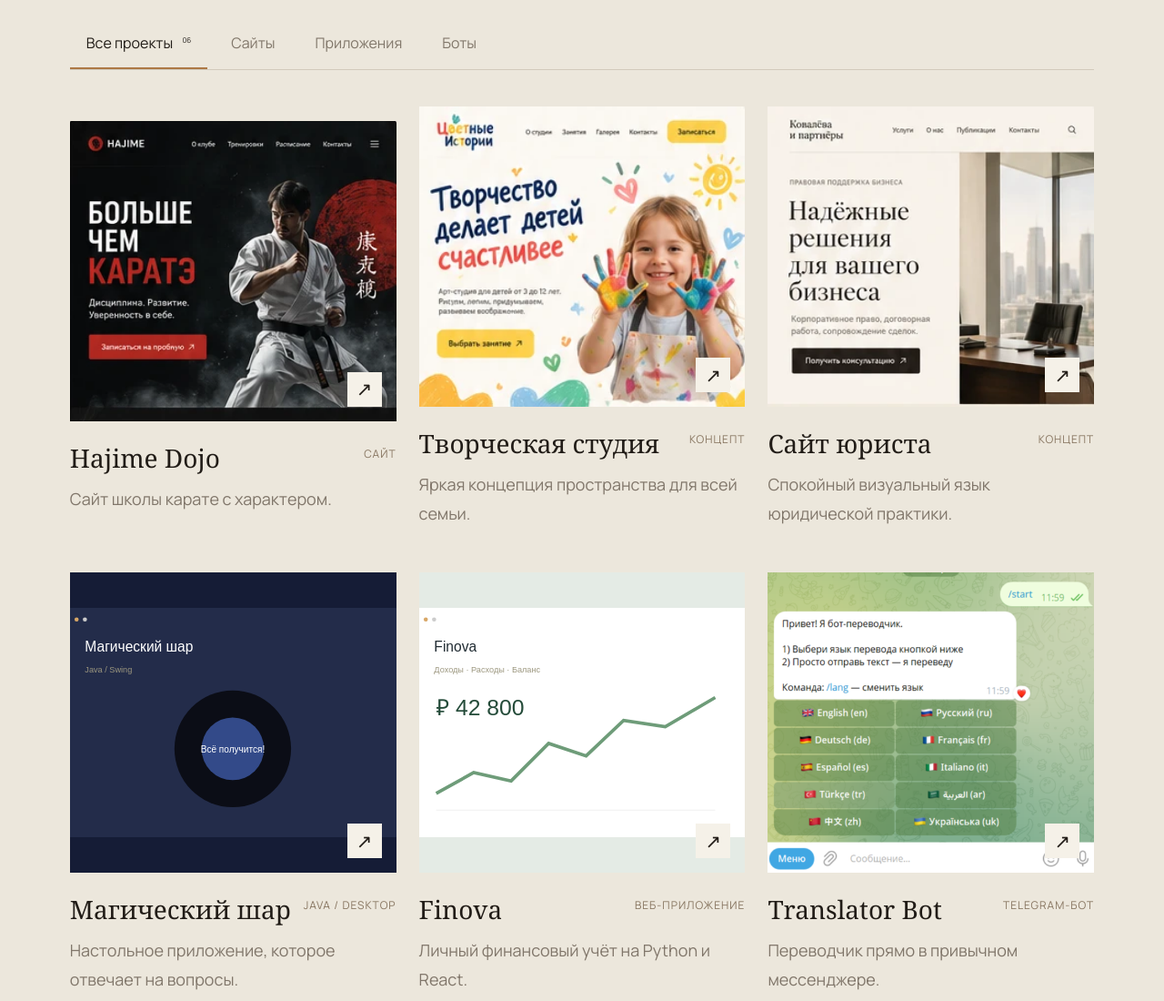
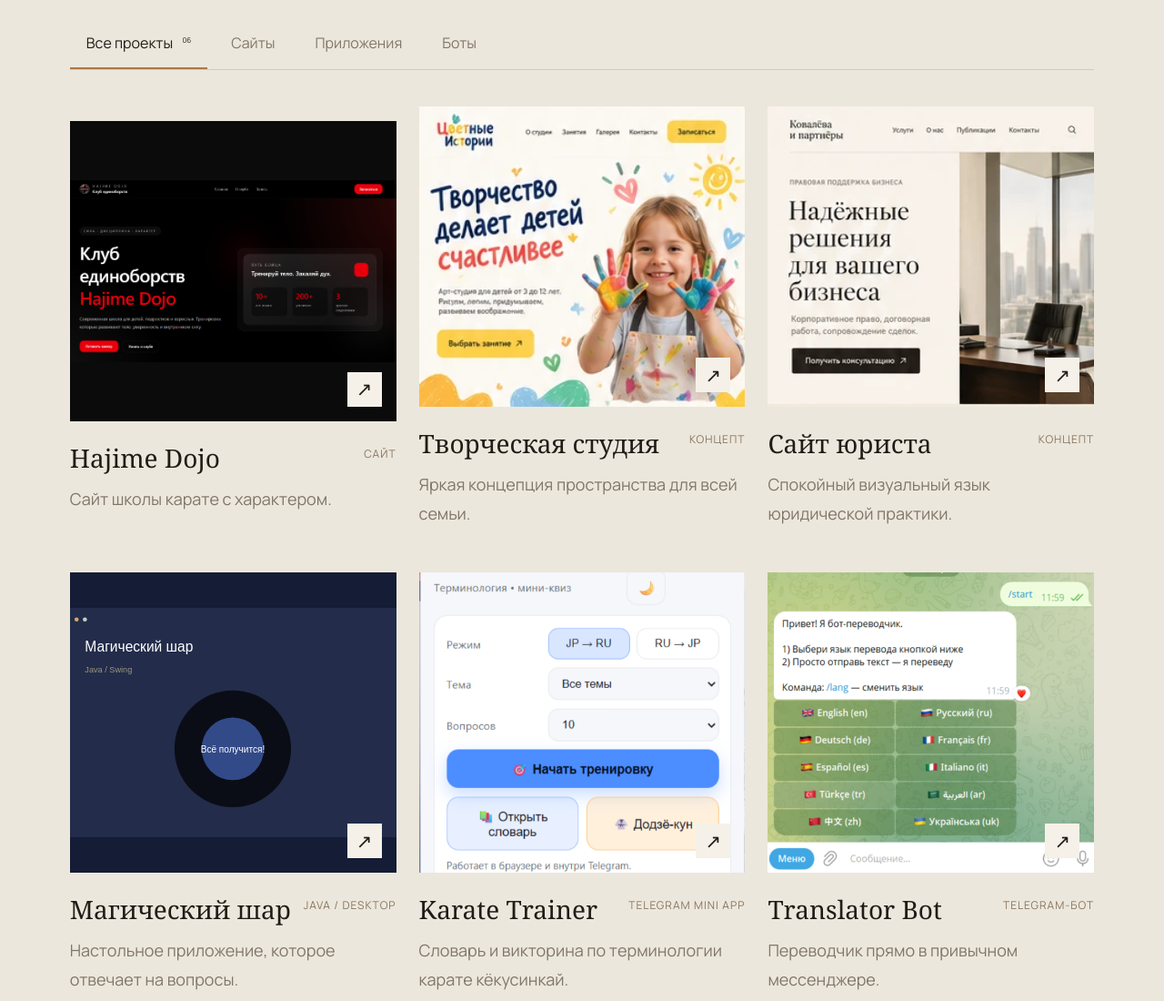
Before and after one commit to anna-lazar-tech/anna-lazar-tech.github.io, a plain HTML site: page index.html in a window 1280 px wide. Shown: the part 1920-3020 px from the top of the page at 91% size. Drawn offline with Linux system fonts and the light colour scheme.

Commit message:
Update karate projects in portfolio

```diff
--- a/app.js
+++ b/app.js
@@ -1,9 +1,9 @@
 const projects = [
-    { id: 'dojo', type: 'site', title: 'Hajime Dojo', category: 'САЙТ', desc: 'Сайт школы карате с характером.', tech: ['React', 'Vite', 'Адаптивная вёрстка'], image: 'dojo.webp', status: 'Проект · превью — визуальный концепт', text: 'Сайт школы карате: информация о клубе, направлениях тренировок и способах связи. Тёмная палитра и выразительная типографика поддерживают спортивный характер проекта.', features: ['Адаптация интерфейса к телефону и компьютеру', 'Понятная структура для знакомства с клубом', 'Переход к информации о тренировках'], url: 'https://anna-lazar-dev.github.io/hajime-dojo/', link: 'Открыть сайт' },
+    { id: 'dojo', type: 'site', title: 'Hajime Dojo', category: 'САЙТ', desc: 'Сайт школы карате с характером.', tech: ['React', 'Vite', 'Адаптивная вёрстка'], image: 'dojo-home.png', images: ['dojo-home.png', 'dojo-about.png'], status: 'Действующий сайт · скриншоты', text: 'Сайт школы карате: информация о клубе, направлениях тренировок и способах связи. Тёмная палитра и выразительная типографика поддерживают спортивный характер проекта.', features: ['Адаптация интерфейса к телефону и компьютеру', 'Понятная структура для знакомства с клубом', 'Переход к информации о тренировках'], url: 'https://hajimedojo.ru/', link: 'Открыть сайт' },
     { id: 'studio', type: 'site', title: 'Творческая студия', category: 'КОНЦЕПТ', desc: 'Яркая концепция пространства для всей семьи.', tech: ['UI-концепция', 'Адаптивный дизайн'], image: 'studio.webp', status: 'Визуальная концепция', text: 'Пример оформления сайта творческого центра. Яркие акценты, направления занятий и понятный путь к знакомству со студией. Этот пример показывает возможный стиль, а не завершённый клиентский сайт.', features: ['Каталог направлений для детей и взрослых', 'Акцент на пробном занятии', 'Дружелюбная палитра и крупные визуальные блоки'] },
     { id: 'law', type: 'site', title: 'Сайт юриста', category: 'КОНЦЕПТ', desc: 'Спокойный визуальный язык юридической практики.', tech: ['UI-концепция', 'Типографика'], image: 'law.webp', status: 'Визуальная концепция', text: 'Концепция сайта для юридической практики: сдержанная палитра, ясная иерархия и внимание к читаемости. Названия и содержание на превью служат иллюстрацией оформления.', features: ['Представление направлений практики', 'Структура для описания услуг', 'Заметный переход к обращению'] },
     { id: 'magic', type: 'app', title: 'Магический шар', category: 'JAVA / DESKTOP', desc: 'Настольное приложение, которое отвечает на вопросы.', tech: ['Java', 'Swing', 'ООП'], image: 'magic.svg', status: 'Учебный проект · схема интерфейса', text: 'Настольное Java-приложение с графическим интерфейсом. Пользователь задаёт вопрос, шар встряхивается и показывает случайный ответ. Можно добавлять собственные варианты ответов.', features: ['Анимация встряхивания через Swing Timer', 'Проверка пустого ввода и повторов ответов', 'Разделение модели, интерфейса и отрисовки', 'Справка и информация о приложении'] },
-    { id: 'finova', type: 'app', title: 'Finova', category: 'ВЕБ-ПРИЛОЖЕНИЕ', desc: 'Личный финансовый учёт на Python и React.', tech: ['Python', 'FastAPI', 'SQLAlchemy', 'React'], image: 'finova.svg', status: 'Проект в разработке · схема интерфейса', text: 'Веб-приложение для учёта доходов и расходов. В основе — пользователи, категории и финансовые операции. Серверная часть на FastAPI, интерфейс на React.', features: ['Категории доходов и расходов', 'Финансовые операции в базе данных', 'Серверная архитектура с SQLAlchemy и Alembic'], url: 'https://github.com/anna-lazar-tech/finova', link: 'Исходный код' },
+    { id: 'karate-trainer', type: 'bot', title: 'Karate Trainer', category: 'TELEGRAM MINI APP', desc: 'Словарь и викторина по терминологии карате кёкусинкай.', tech: ['HTML', 'CSS', 'JavaScript', 'Telegram Web Apps'], image: 'karate-trainer-home.png', images: ['karate-trainer-home.png', 'karate-trainer-dictionary.png'], captions: ['Настройка викторины', 'Словарь терминов'], status: 'Telegram Mini App · скриншоты', text: 'Мини-приложение для изучения терминологии карате кёкусинкай. Можно искать термины, проверять себя в викторине и читать Додзё-кун — клятву кёкусинкай.', features: ['Словарь с поиском, темами и избранным', 'Викторина в двух направлениях: японский ↔ русский', 'Додзё-кун — клятва кёкусинкай'], url: 'https://t.me/karate_trainer_bot', link: 'Открыть бота в Telegram' },
    {
   id: 'bot',
   type: 'bot',
@@ -26,10 +26,10 @@ const projects = [
 ];
 
 const grid = document.querySelector('#project-grid'), dialog = document.querySelector('#project-dialog'), lightbox = document.querySelector('#lightbox'); let current = null, index = 0;
-function render(filter = 'all') { grid.innerHTML = projects.filter(p => filter === 'all' || p.type === filter).map(p => `<button class="project-card" data-id="${p.id}" aria-label="Подробнее: ${p.title}"><div class="cover"><img src="assets/${p.image}" alt="${p.title} — иллюстративное превью" loading="lazy"><span class="arrow" aria-hidden="true">↗</span></div><div class="card-meta"><h3>${p.title}</h3><span>${p.category}</span></div><p>${p.desc}</p></button>`).join('') }
+function render(filter = 'all') { grid.innerHTML = projects.filter(p => filter === 'all' || p.type === filter).map(p => `<button class="project-card" data-id="${p.id}" aria-label="Подробнее: ${p.title}"><div class="cover" ${p.captions ? 'style="background:#f2f5fa"' : ''}><img ${p.captions ? 'style="object-fit:contain;object-position:center;transform:none"' : ''} src="assets/${p.image}" alt="${p.title} — иллюстративное превью" loading="lazy"><span class="arrow" aria-hidden="true">↗</span></div><div class="card-meta"><h3>${p.title}</h3><span>${p.category}</span></div><p>${p.desc}</p></button>`).join('') }
 render(); document.querySelector('.filters').addEventListener('click', e => { const b = e.target.closest('button'); if (!b) return; document.querySelectorAll('.filters button').forEach(x => { x.classList.toggle('active', x === b); x.setAttribute('aria-pressed', String(x === b)) }); render(b.dataset.filter) });
 grid.addEventListener('click', e => { const b = e.target.closest('[data-id]'); if (b) openProject(b.dataset.id) });
-function openProject(id) { current = projects.find(p => p.id === id); if (!current) return; const p = current; document.querySelector('#project-detail').innerHTML = `<article class="detail"><p class="eyebrow">${p.status}</p><h2 id="project-title">${p.title}</h2><p>${p.text}</p><div class="tags">${p.tech.map(t => `<span>${t}</span>`).join('')}</div><h3>О проекте</h3><ul>${p.features.map(t => `<li>${t}</li>`).join('')}</ul>${p.url ? `<a class="text-link" href="${p.url}" target="_blank" rel="noopener noreferrer">${p.link} ↗</a>` : ''}<h3 style="margin-top:35px">Галерея проекта</h3><p>Нажмите на изображение для подробного просмотра.</p><div class="detail-gallery"><button data-image="0"><img src="assets/${p.images ? p.images[0] : p.image}" alt="${p.title}: общий вид концепции"><span>01 / Выбор языка ↗</span></button><button data-image="1"><img src="assets/${p.images ? p.images[1] : p.image}" style="object-position:center" alt="${p.title}: детали того же превью"><span>02 / Описание бота ↗</span></button></div></article>`; dialog.showModal(); dialog.scrollTop = 0; history.replaceState(null, '', '#project-' + id) }
+function openProject(id) { current = projects.find(p => p.id === id); if (!current) return; const p = current; document.querySelector('#project-detail').innerHTML = `<article class="detail"><p class="eyebrow">${p.status}</p><h2 id="project-title">${p.title}</h2><p>${p.text}</p><div class="tags">${p.tech.map(t => `<span>${t}</span>`).join('')}</div><h3>О проекте</h3><ul>${p.features.map(t => `<li>${t}</li>`).join('')}</ul>${p.url ? `<a class="text-link" href="${p.url}" target="_blank" rel="noopener noreferrer">${p.link} ↗</a>` : ''}<h3 style="margin-top:35px">Галерея проекта</h3><p>Нажмите на изображение для подробного просмотра.</p><div class="detail-gallery"><button data-image="0"><img ${p.captions ? 'style="object-fit:contain;background:#f2f5fa"' : ''} src="assets/${p.images ? p.images[0] : p.image}" alt="${p.title}: общий вид"><span>01 / ${p.captions?.[0] ?? (p.id === "dojo" ? "Главный экран" : "Выбор языка")} ↗</span></button><button data-image="1"><img src="assets/${p.images ? p.images[1] : p.image}" style="object-position:center;${p.captions ? "object-fit:contain;background:#f2f5fa" : ""}" alt="${p.title}: второй экран"><span>02 / ${p.captions?.[1] ?? (p.id === "dojo" ? "О клубе" : "Описание бота")} ↗</span></button></div></article>`; dialog.showModal(); dialog.scrollTop = 0; history.replaceState(null, '', '#project-' + id) }
 function closeProject() { dialog.close(); history.replaceState(null, '', '#projects') } document.querySelector('.close').onclick = closeProject; dialog.addEventListener('cancel', () => history.replaceState(null, '', '#projects')); dialog.addEventListener('click', e => { if (e.target === dialog) closeProject(); const b = e.target.closest('[data-image]'); if (b) { index = Number(b.dataset.image); showImage(); lightbox.showModal() } });
-function showImage() { const img = document.querySelector('#full-image'); img.src = 'assets/' + current.image; img.alt = current.title + ' — ' + (index ? 'детали превью' : 'общий вид'); img.classList.toggle('zoomed', index === 1); document.querySelector('#image-label').textContent = current.title; document.querySelector('#image-counter').textContent = `${index + 1} / 2`; updateZoom(); document.querySelector('.image-scroll').scrollTop = 0 }
+function showImage() { const img = document.querySelector('#full-image'); img.src = 'assets/' + (current.images?.[index] ?? current.image); img.alt = current.title + ' — ' + (index ? 'детали превью' : 'общий вид'); img.classList.toggle('zoomed', index === 1); document.querySelector('#image-label').textContent = current.title; document.querySelector('#image-counter').textContent = `${index + 1} / 2`; updateZoom(); document.querySelector('.image-scroll').scrollTop = 0 }
 function updateZoom() { const z = document.querySelector('#full-image').classList.contains('zoomed'); document.querySelector('#zoom').textContent = z ? 'Вписать −' : 'Увеличить +'; document.querySelector('#zoom').setAttribute('aria-pressed', String(z)) } document.querySelector('#zoom').onclick = () => { document.querySelector('#full-image').classList.toggle('zoomed'); updateZoom() }; document.querySelector('#light-close').onclick = () => lightbox.close(); document.querySelector('#prev').onclick = () => { index = (index + 1) % 2; showImage() }; document.querySelector('#next').onclick = () => { index = (index + 1) % 2; showImage() }; lightbox.addEventListener('keydown', e => { if (e.key === 'ArrowRight' || e.key === 'ArrowLeft') { index = (index + 1) % 2; showImage() } }); let startX = 0; lightbox.addEventListener('touchstart', e => startX = e.changedTouches[0].clientX, { passive: true }); lightbox.addEventListener('touchend', e => { if (Math.abs(e.changedTouches[0].clientX - startX) > 70 && !document.querySelector('#full-image').classList.contains('zoomed')) { index = (index + 1) % 2; showImage() } }, { passive: true }); document.querySelector('#year').textContent = new Date().getFullYear(); if (location.hash.startsWith('#project-')) openProject(location.hash.slice(9));
--- a/style.css
+++ b/style.css
@@ -277,3 +277,20 @@ footer {
 .hero-copy {
   padding-bottom: 45px;
 }
+
+/* Показываем обложку Hajime Dojo целиком */
+.project-card[data-id="dojo"] .cover {
+  background: #0b0b0b;
+}
+
+.project-card[data-id="dojo"] .cover img {
+  object-fit: contain;
+  object-position: center;
+  transform: none;
+}
+
+/* Крупный план интерфейса на обложке Karate Trainer */
+.project-card[data-id="karate-trainer"] .cover img {
+  object-fit: cover !important;
+  object-position: center 35% !important;
+}
```
Also changed, not shown: assets/dojo-about.png (added), assets/dojo-home.png (added), assets/karate-trainer-dictionary.png (added), assets/karate-trainer-home.png (added).
